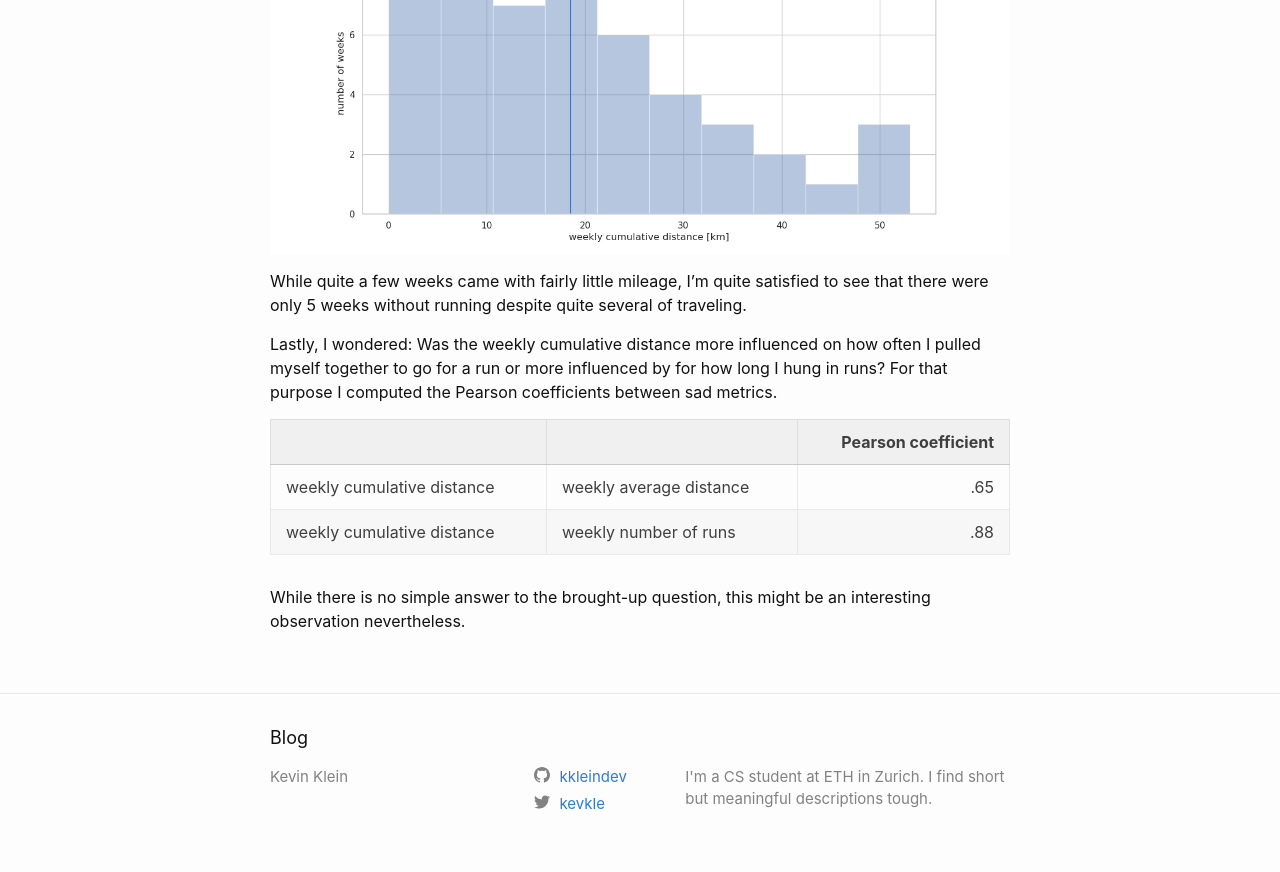
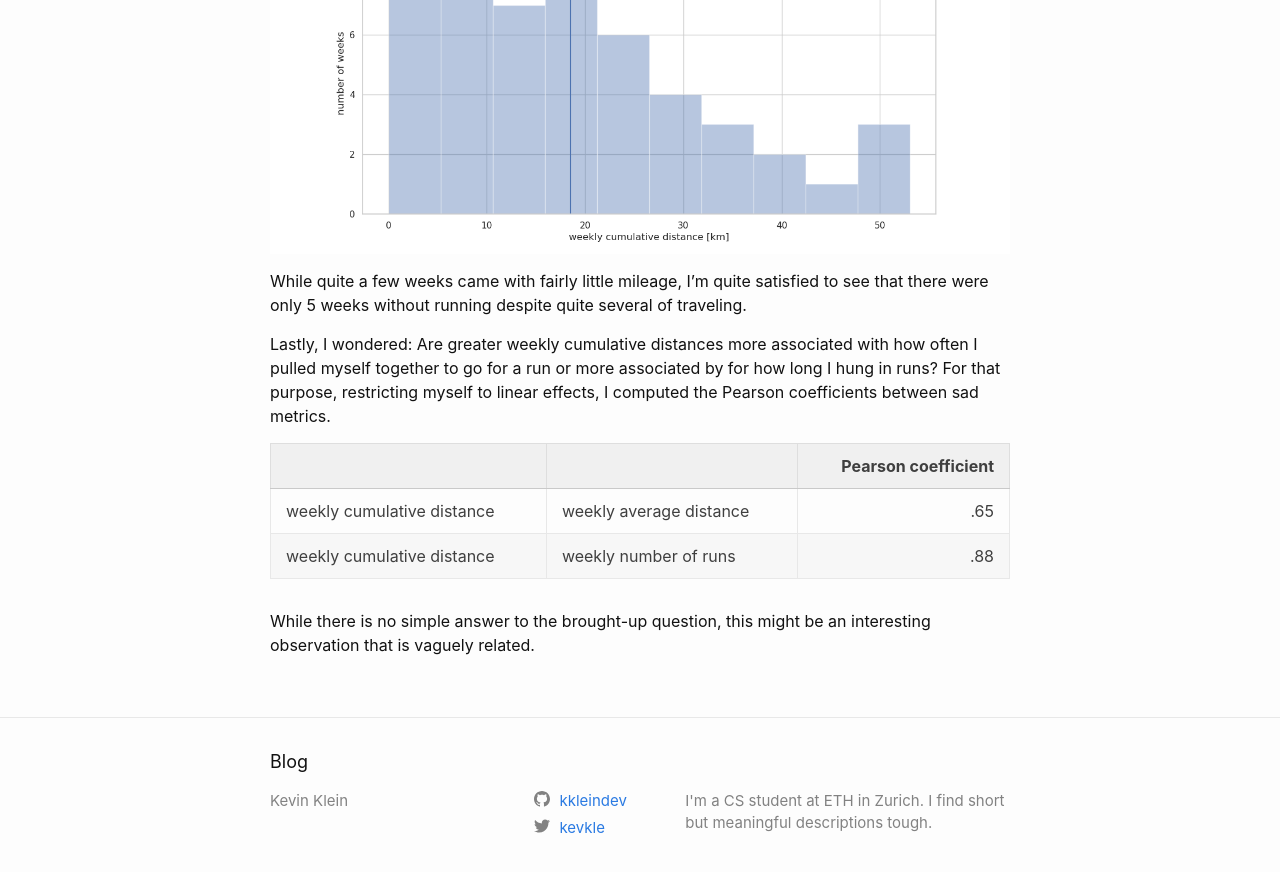
Before and after one commit to kklein/kklein.github.io, a Jekyll site: the page built from _posts/2019-12-26-2020_running.markdown, in a window 1280 px wide and 900 px high, scrolled down 2728 px. Shown: the top 872 px of the window. Built offline with Jekyll 4.4.1, drawn with Linux system fonts in a browser that asks for light colours.

Commit message:
Minorly adapt.

```diff
--- a/_posts/2019-12-26-2020_running.markdown
+++ b/_posts/2019-12-26-2020_running.markdown
@@ -38,11 +38,11 @@ Within 2019, I looked into weekly stats. It turns out that I averaged at 2.04 ru
 
 While quite a few weeks came with fairly little mileage, I'm quite satisfied to see that there were only 5 weeks without running despite quite several of traveling.
 
-Lastly, I wondered: Was the weekly cumulative distance more influenced on how often I pulled myself together to go for a run or more influenced by for how long I hung in runs? For that purpose I computed the Pearson coefficients between sad metrics.
+Lastly, I wondered: Are greater weekly cumulative distances more associated with how often I pulled myself together to go for a run or more associated by for how long I hung in runs? For that purpose, restricting myself to linear effects, I computed the Pearson coefficients between sad metrics.
 
 |              |    |   Pearson coefficient |
 |--------------|-------|-------:|
 | weekly cumulative distance |  weekly average distance  |   .65|
 | weekly cumulative distance | weekly number of runs | .88 |
 
-While there is no simple answer to the brought-up question, this might be an interesting observation nevertheless.
+While there is no simple answer to the brought-up question, this might be an interesting observation that is vaguely related.
```
